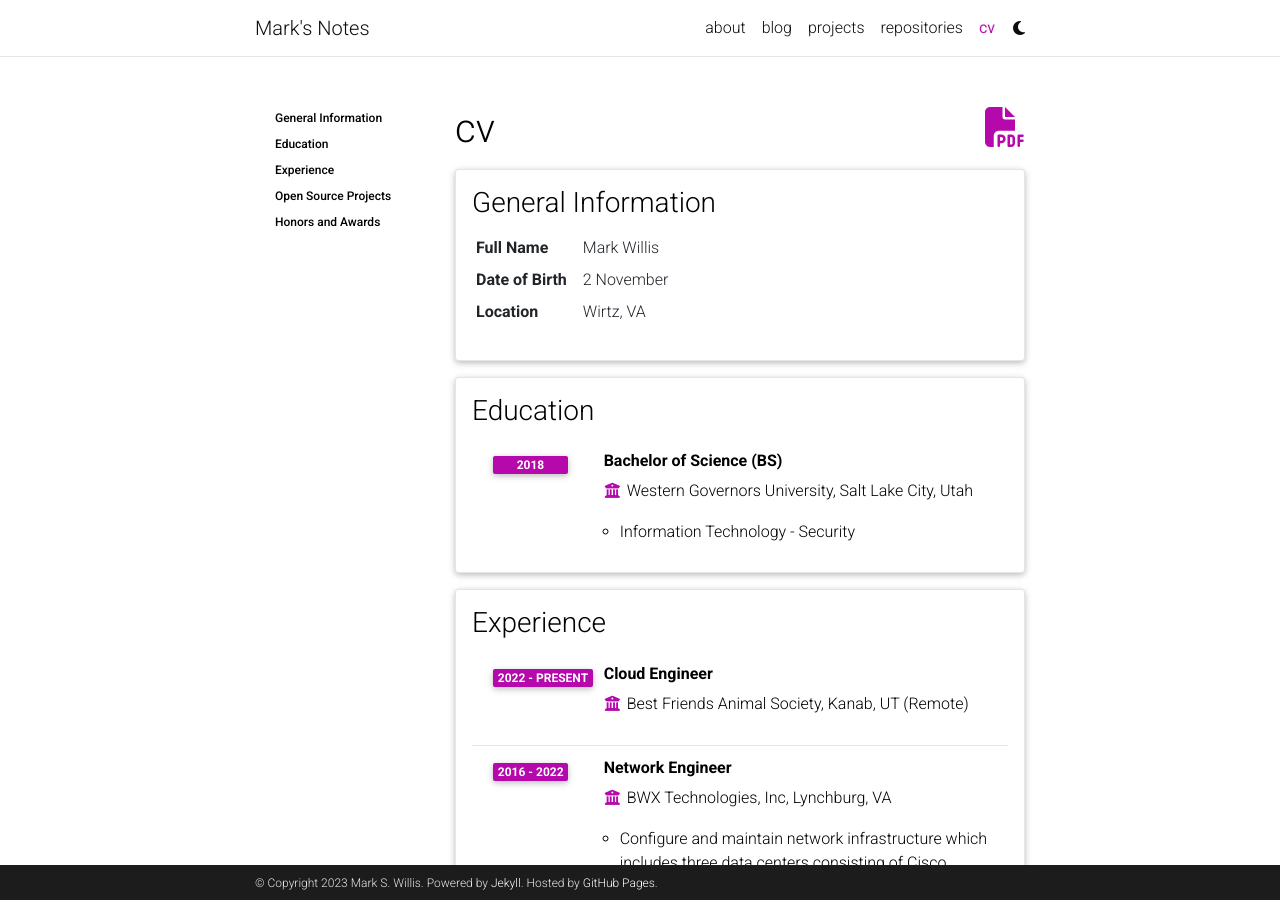
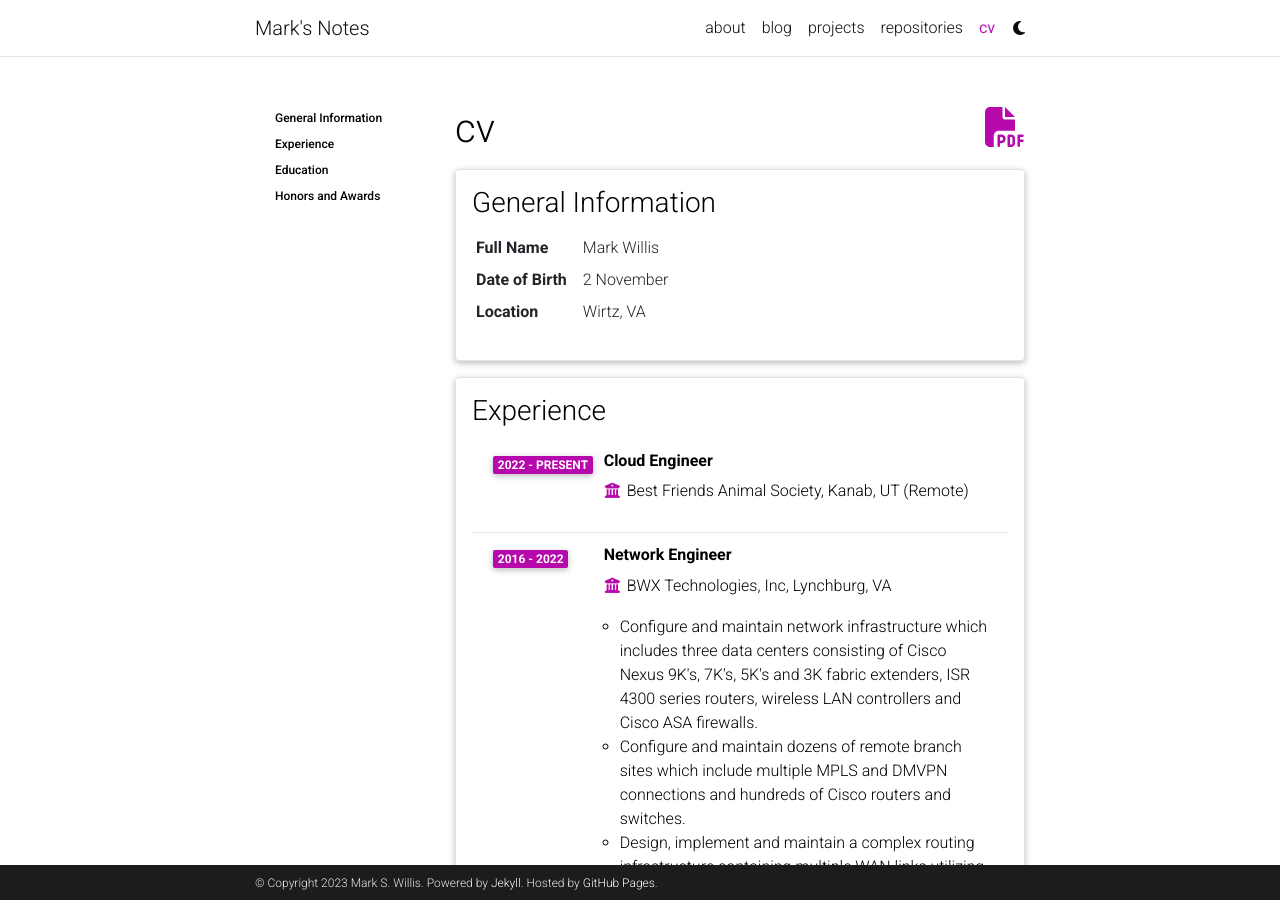
Before and after one commit to mwillisii/mwillisii.github.io, a Jekyll site: the page built from _pages/cv.md, in a window 1280 px wide and 900 px high. Built offline with Jekyll 4.4.1, drawn with Linux system fonts in a browser that asks for light colours; comment, search, counter and statistics services are not loaded; a style sheet for code colours, icons or effects is not loaded; some of the changed text lies outside the part shown.

Commit message:
modified:   _data/cv.yml

```diff
--- a/_data/cv.yml
+++ b/_data/cv.yml
@@ -7,15 +7,6 @@
       value: 2 November
     - name: Location
       value: Wirtz, VA
-
-- title: Education
-  type: time_table
-  contents:
-    - title: Bachelor of Science (BS)
-      institution: Western Governors University, Salt Lake City, Utah
-      year: 2018
-      description:
-        - Information Technology - Security
 
 - title: Experience
   type: time_table
@@ -86,12 +77,14 @@
             - Assisted with a project in which we rewired the entire network infrastructure at Lashkar Gah, replacing the entire backbone with multi-mode fiber-optic cable and installed over 20 Cisco routers and switches into new rack cabinets.
             - Logged all trouble tickets and network outages in order to recognize trends and make improvements to the network infrastructure.
 
-- title: Open Source Projects
+- title: Education
   type: time_table
   contents:
-    - title:
-      year:
+    - title: Bachelor of Science (BS)
+      institution: Western Governors University, Salt Lake City, Utah
+      year: 2018
       description:
+        - Information Technology - Security
 
 - title: Honors and Awards
   type: time_table
```
